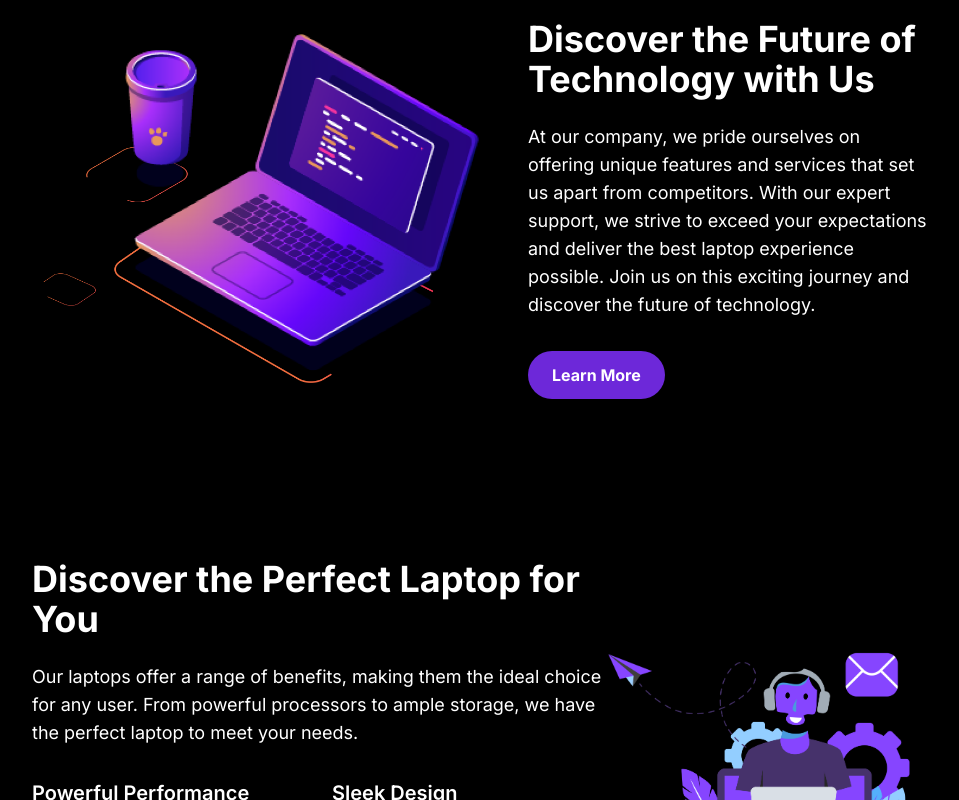
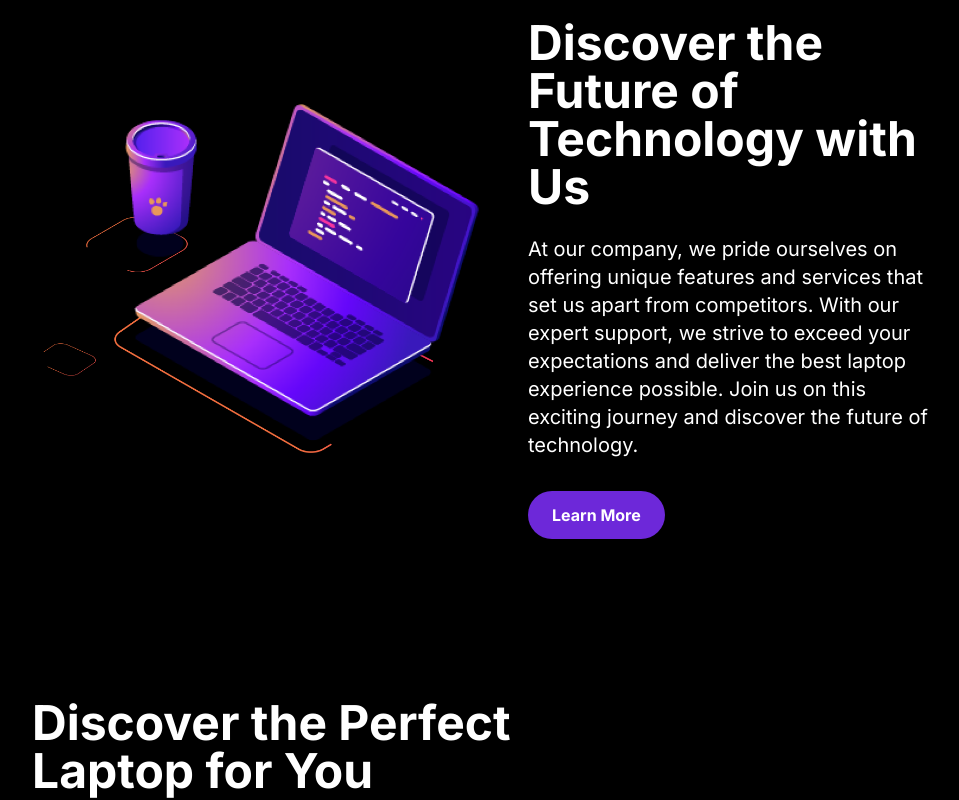
Before and after one commit to Panda-Abhisek/LapInsight, a Next.js app: page / in a window 1280 px wide. Shown: the part 680-1480 px from the top of the page, without its empty margins (160-1119 px from the left). Built offline with nearby package versions, Linux system fonts and the light colour scheme.

Commit message:
make responsive discoverTech and Specs component

```diff
--- a/src/components/DiscoverTech.jsx
+++ b/src/components/DiscoverTech.jsx
@@ -9,8 +9,8 @@ export default function DiscoverTech() {
           <Image src="/Innovate.png" alt="Future Technology" width={600} height={400} className="object-cover" />
         </div>
         <div className="lg:w-1/2 lg:pl-12">
-          <h2 className="text-4xl font-bold mb-6">Discover the Future of Technology with Us</h2>
-          <p className="text-lg mb-8">At our company, we pride ourselves on offering unique features and services that set us apart from competitors. With our expert support, we strive to exceed your expectations and deliver the best laptop experience possible. Join us on this exciting journey and discover the future of technology.</p>
+          <h2 className="text-4xl sm:text-4xl md:text-5xl font-bold mb-6">Discover the Future of Technology with Us</h2>
+          <p className="text-lg sm:text-xl mb-6 sm:mb-8">At our company, we pride ourselves on offering unique features and services that set us apart from competitors. With our expert support, we strive to exceed your expectations and deliver the best laptop experience possible. Join us on this exciting journey and discover the future of technology.</p>
           <button className="bg-purple-700 hover:bg-purple-800 text-white font-bold py-3 px-6 rounded-full transition-colors">
             Learn More
           </button>
--- a/src/components/Specs.jsx
+++ b/src/components/Specs.jsx
@@ -6,8 +6,8 @@ export default function Specs() {
     <section className="bg-black py-20 px-6">
       <div className="max-w-4xl mx-auto flex flex-col lg:flex-row items-center justify-between">
         <div className="max-w-xl mb-10 lg:mb-0">
-          <h2 className="text-4xl font-bold mb-6">Discover the Perfect Laptop for You</h2>
-          <p className="text-lg mb-8">Our laptops offer a range of benefits, making them the ideal choice for any user. From powerful processors to ample storage, we have the perfect laptop to meet your needs.</p>
+          <h2 className="text-4xl sm:text-4xl md:text-5xl font-bold mb-6">Discover the Perfect Laptop for You</h2>
+          <p className="text-lg sm:text-xl mb-6 sm:mb-8 ">Our laptops offer a range of benefits, making them the ideal choice for any user. From powerful processors to ample storage, we have the perfect laptop to meet your needs.</p>
           <div className="grid grid-cols-1 md:grid-cols-2 gap-6">
             <div>
               <h3 className="text-xl font-semibold mb-2">Powerful Performance</h3>
```
